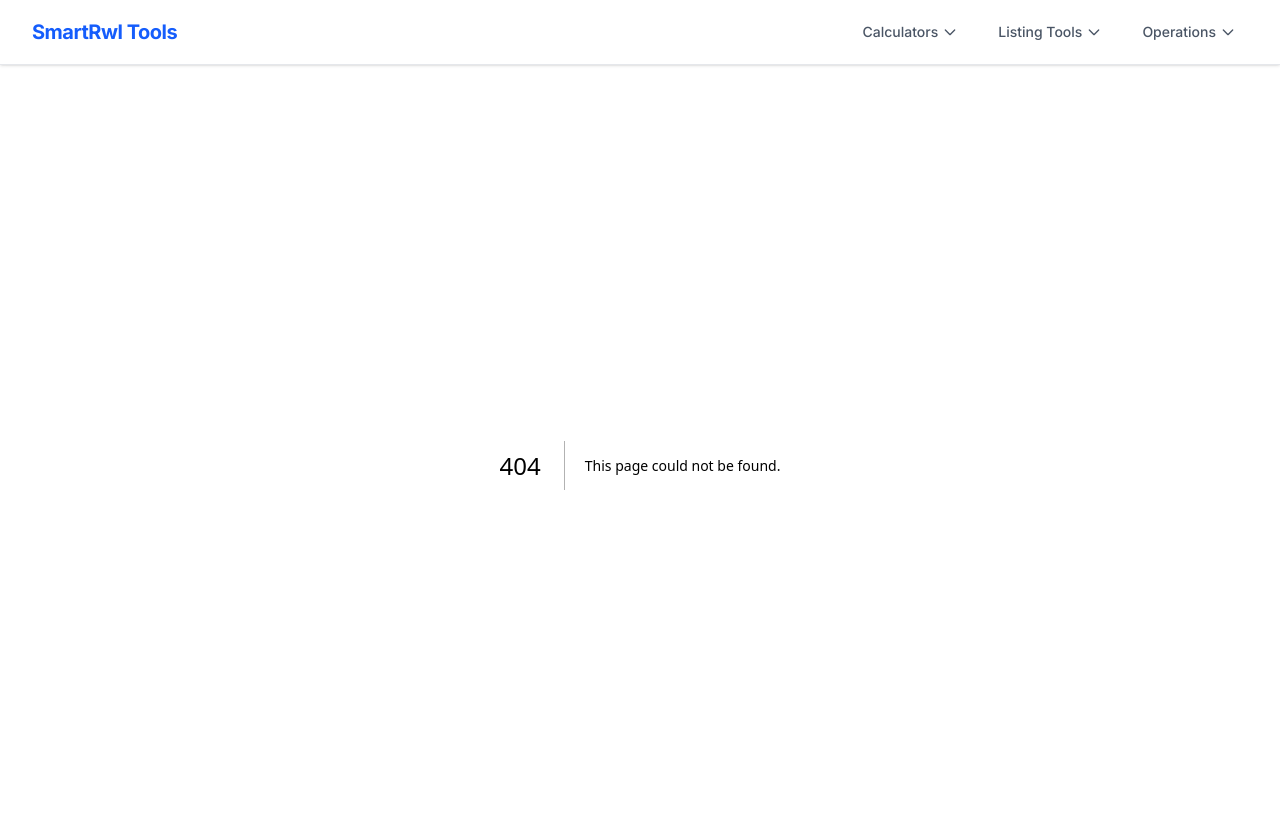
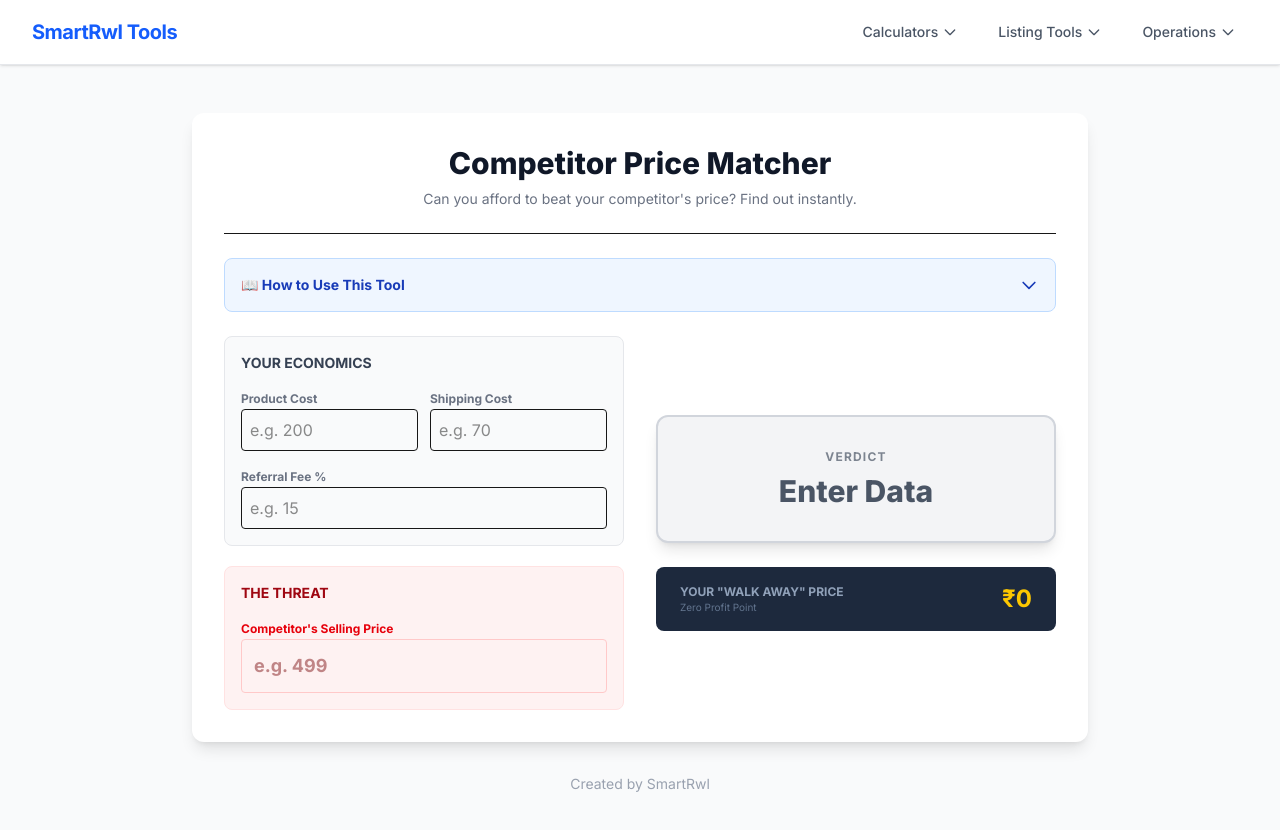
Before and after one commit to Smart-rwl/amazon-image-tool, a Next.js app: page /price-matcher in a window 1280 px wide. Before the commit this address had no page. Shown: the top 830 px of the page. Built offline with nearby package versions, Linux system fonts and the light colour scheme.

Commit message:
Add Price Match Calculator

```diff
--- a/app/layout.tsx
+++ b/app/layout.tsx
@@ -50,6 +50,7 @@ export default function RootLayout({
                       <Link href="/odr-calculator" className="block px-4 py-2 text-sm text-gray-700 hover:bg-blue-50 hover:text-blue-600">Account Health</Link>
                       <Link href="/volume-calculator" className="block px-4 py-2 text-sm text-gray-700 hover:bg-blue-50 hover:text-blue-600">Price Drop Strategy</Link>
                       <Link href="/influencer-roi" className="block px-4 py-2 text-sm text-gray-700 hover:bg-blue-50 hover:text-blue-600">Influencer ROI Calc</Link>
+                      <Link href="/price-matcher" className="block px-4 py-2 text-sm text-gray-700 hover:bg-blue-50 hover:text-blue-600">Competitor Price Match</Link>
                     </div>
                   </div>
                 </div>
--- /dev/null
+++ b/app/price-matcher/page.tsx
@@ -0,0 +1,170 @@
+'use client';
+
+import React, { useState, useEffect } from 'react';
+
+export default function PriceMatcher() {
+  // Inputs
+  const [myCost, setMyCost] = useState<number | ''>(''); // Landed Cost
+  const [shipping, setShipping] = useState<number | ''>(''); // FBA/FBM Cost
+  const [feePercent, setFeePercent] = useState<number | ''>(''); // Referral Fee %
+  const [competitorPrice, setCompetitorPrice] = useState<number | ''>('');
+
+  // Outputs
+  const [profitIfMatched, setProfitIfMatched] = useState<number>(0);
+  const [marginIfMatched, setMarginIfMatched] = useState<number>(0);
+  const [breakEvenPrice, setBreakEvenPrice] = useState<number>(0);
+  const [status, setStatus] = useState('');
+  const [showGuide, setShowGuide] = useState(false);
+
+  useEffect(() => {
+    const cost = Number(myCost) || 0;
+    const ship = Number(shipping) || 0;
+    const feePct = Number(feePercent) || 0;
+    const compPrice = Number(competitorPrice) || 0;
+
+    if (cost > 0) {
+      // 1. Calculate Break Even (Walk Away Price)
+      // Price = Cost + Ship + (Price * Fee%)
+      // Price - (Price * Fee%) = Cost + Ship
+      // Price * (1 - Fee%) = Cost + Ship
+      // Price = (Cost + Ship) / (1 - Fee%)
+
+      const bePrice = (cost + ship) / (1 - (feePct / 100));
+      setBreakEvenPrice(bePrice);
+
+      // 2. Calculate Profit if matched
+      if (compPrice > 0) {
+        const fees = compPrice * (feePct / 100);
+        const net = compPrice - cost - ship - fees;
+        const margin = (net / compPrice) * 100;
+
+        setProfitIfMatched(net);
+        setMarginIfMatched(margin);
+
+        if (net > 0) setStatus('SAFE TO MATCH');
+        else if (net === 0) setStatus('BREAK EVEN');
+        else setStatus('DO NOT MATCH');
+      } else {
+        setProfitIfMatched(0);
+        setMarginIfMatched(0);
+        setStatus('');
+      }
+    }
+  }, [myCost, shipping, feePercent, competitorPrice]);
+
+  return (
+    <div className="min-h-screen bg-gray-50 flex flex-col items-center py-12 px-4 font-sans">
+      <div className="max-w-4xl w-full bg-white p-8 rounded-xl shadow-lg space-y-6">
+
+        {/* Header */}
+        <div className="text-center border-b pb-6">
+          <h1 className="text-3xl font-extrabold text-gray-900">
+            Competitor Price Matcher
+          </h1>
+          <p className="mt-2 text-sm text-gray-500">
+            Can you afford to beat your competitor's price? Find out instantly.
+          </p>
+        </div>
+
+        {/* --- HOW TO USE SECTION --- */}
+        <div className="bg-blue-50 border border-blue-200 rounded-lg overflow-hidden">
+          <button
+            onClick={() => setShowGuide(!showGuide)}
+            className="w-full flex justify-between items-center p-4 text-blue-800 font-bold text-sm hover:bg-blue-100 transition-colors"
+          >
+            <span>📖 How to Use This Tool</span>
+            <svg className={`w-5 h-5 transition-transform ${showGuide ? 'rotate-180' : ''}`} fill="none" stroke="currentColor" viewBox="0 0 24 24"><path strokeLinecap="round" strokeLinejoin="round" strokeWidth="2" d="M19 9l-7 7-7-7"></path></svg>
+          </button>
+
+          {showGuide && (
+            <div className="p-4 border-t border-blue-200 text-sm text-blue-900 space-y-2 bg-blue-50/50">
+              <p><strong>1. Enter Costs:</strong> Input your Product Cost, Shipping, and Amazon Fees.</p>
+              <p><strong>2. Enter Competitor Price:</strong> Input the low price your competitor is selling at.</p>
+              <p><strong>3. The Decision:</strong>
+                <ul className="list-disc list-inside ml-2 mt-1">
+                  <li>If <strong>Green (SAFE)</strong>: You can match them and still make money.</li>
+                  <li>If <strong>Red (DO NOT MATCH)</strong>: You will lose money. Let them run out of stock instead of engaging in a price war.</li>
+                </ul>
+              </p>
+              <p><strong>4. Walk Away Price:</strong> This is your absolute lowest limit (0 profit). Never price below this.</p>
+            </div>
+          )}
+        </div>
+
+        <div className="grid grid-cols-1 md:grid-cols-2 gap-8">
+
+          {/* INPUTS */}
+          <div className="space-y-5">
+            <div className="bg-gray-50 p-4 rounded-lg border border-gray-200 space-y-3">
+              <h3 className="font-bold text-gray-700 text-sm uppercase">Your Economics</h3>
+              <div className="grid grid-cols-2 gap-3">
+                <div>
+                  <label className="text-xs font-bold text-gray-500">Product Cost</label>
+                  <input type="number" className="w-full p-2 border rounded" value={myCost} onChange={e => setMyCost(Number(e.target.value))} placeholder="e.g. 200" />
+                </div>
+                <div>
+                  <label className="text-xs font-bold text-gray-500">Shipping Cost</label>
+                  <input type="number" className="w-full p-2 border rounded" value={shipping} onChange={e => setShipping(Number(e.target.value))} placeholder="e.g. 70" />
+                </div>
+              </div>
+              <div>
+                <label className="text-xs font-bold text-gray-500">Referral Fee %</label>
+                <input type="number" className="w-full p-2 border rounded" value={feePercent} onChange={e => setFeePercent(Number(e.target.value))} placeholder="e.g. 15" />
+              </div>
+            </div>
+
+            <div className="bg-red-50 p-4 rounded-lg border border-red-100 space-y-3">
+              <h3 className="font-bold text-red-800 text-sm uppercase">The Threat</h3>
+              <label className="text-xs font-bold text-red-600">Competitor's Selling Price</label>
+              <input
+                type="number"
+                className="w-full p-3 border border-red-200 rounded focus:ring-2 focus:ring-red-500 text-lg font-bold text-red-900"
+                value={competitorPrice}
+                onChange={e => setCompetitorPrice(Number(e.target.value))}
+                placeholder="e.g. 499"
+              />
+            </div>
+          </div>
+
+          {/* RESULTS */}
+          <div className="flex flex-col justify-center space-y-6">
+
+            {/* Status Card */}
+            <div className={`p-8 rounded-xl text-center shadow-lg border-2 ${
+              status === 'SAFE TO MATCH' ? 'bg-green-100 border-green-300 text-green-800' :
+              status === 'DO NOT MATCH' ? 'bg-red-100 border-red-300 text-red-800' :
+              'bg-gray-100 border-gray-300 text-gray-600'
+            }`}>
+              <p className="text-xs font-bold uppercase tracking-widest mb-2 opacity-70">Verdict</p>
+              <h2 className="text-3xl font-extrabold">{status || 'Enter Data'}</h2>
+
+              {status && (
+                <div className="mt-4 pt-4 border-t border-black/10">
+                  <p className="text-sm">If you match <strong>₹{competitorPrice}</strong>:</p>
+                  <p className="text-2xl font-bold mt-1">
+                    {profitIfMatched >= 0 ? '+' : '-'}₹{Math.abs(profitIfMatched).toFixed(2)} Profit
+                  </p>
+                  <p className="text-xs mt-1">({marginIfMatched.toFixed(1)}% Margin)</p>
+                </div>
+              )}
+            </div>
+
+            {/* Break Even Card */}
+            <div className="bg-slate-800 text-white p-4 rounded-lg flex justify-between items-center px-6">
+              <div>
+                <p className="text-xs text-slate-400 uppercase font-bold">Your "Walk Away" Price</p>
+                <p className="text-[10px] text-slate-500">Zero Profit Point</p>
+              </div>
+              <div className="text-2xl font-bold text-yellow-400">
+                ₹{Math.ceil(breakEvenPrice)}
+              </div>
+            </div>
+
+          </div>
+
+        </div>
+      </div>
+      <div className="mt-8 text-center text-gray-400 text-sm">Created by SmartRwl</div>
+    </div>
+  );
+}
```
